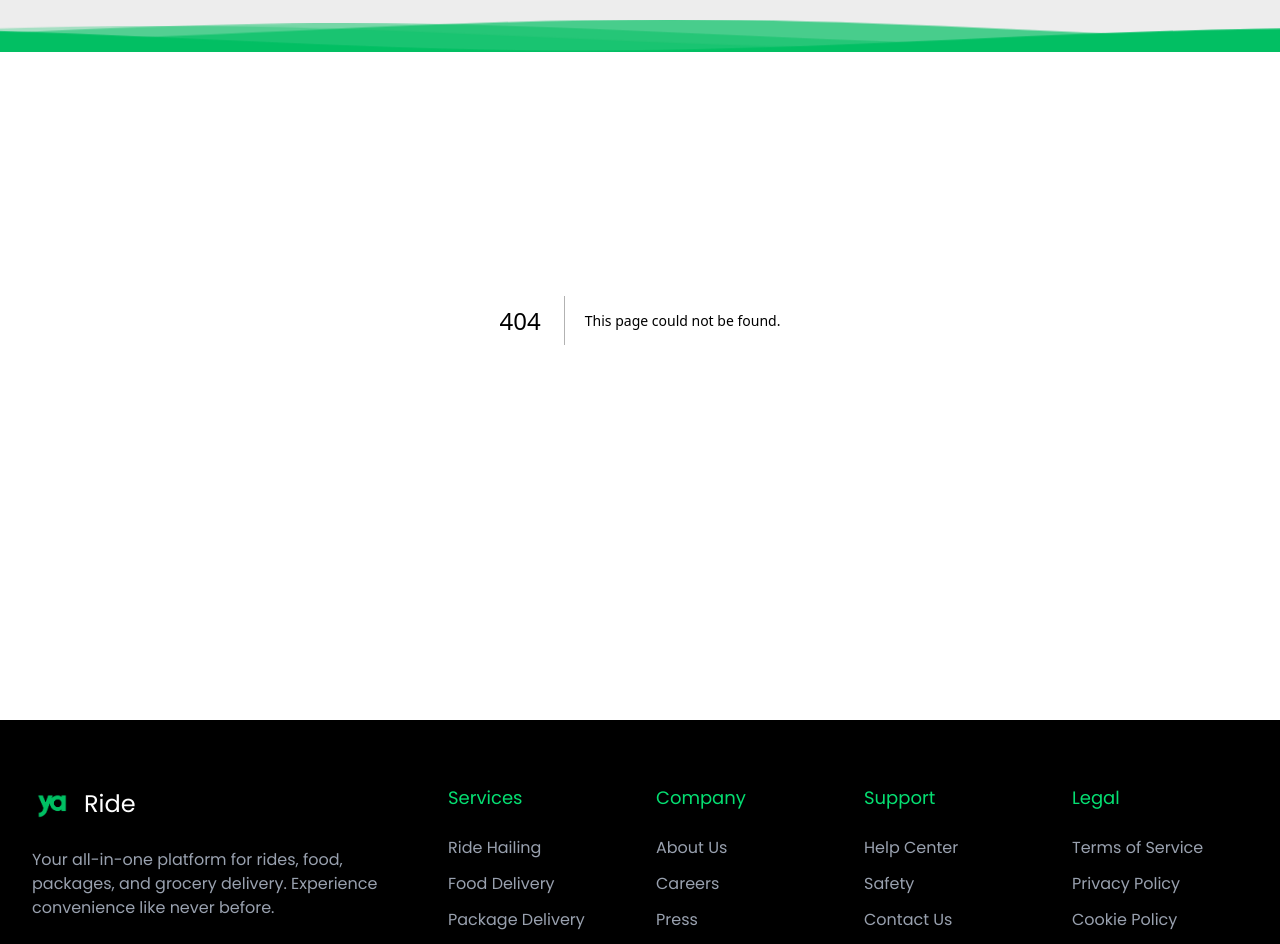
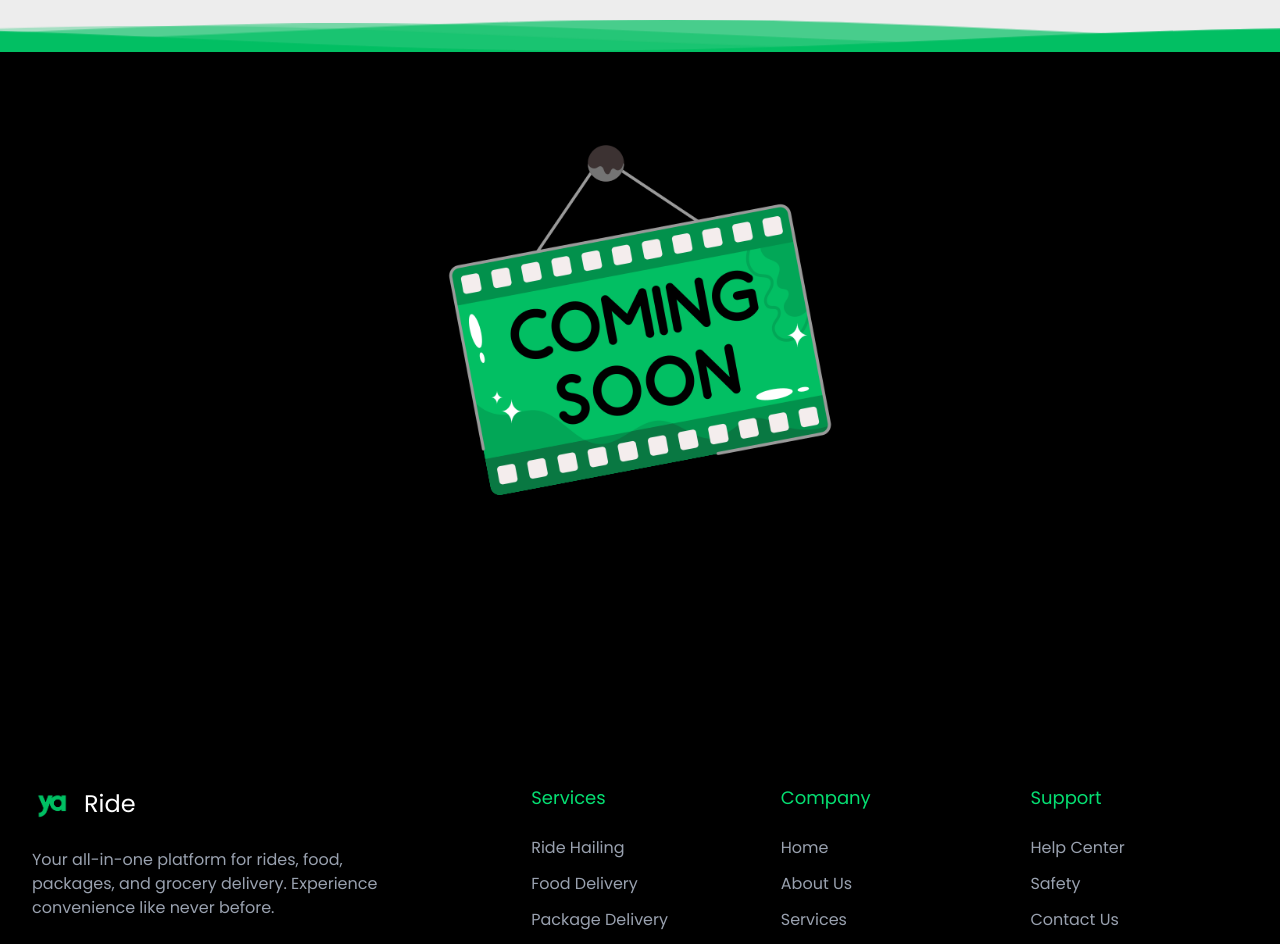
Before and after one commit to uberaddis/ya-landing, a Next.js app: page /coming-soon in a window 1280 px wide. Before the commit this address had no page. Shown: the part 80-1024 px from the top of the page. Built offline with nearby package versions, Linux system fonts and the light colour scheme.

Commit message:
fix links, add coming soon page

```diff
--- /dev/null
+++ b/app/coming-soon/page.tsx
@@ -0,0 +1,9 @@
+import Image from 'next/image';
+
+export default function page() {
+    return (
+        <div className='w-full h-screen flex flex-col items-center justify-center'>
+            <Image src={'/coming-soon.png'} alt='coming soon' width={400} height={400} />
+        </div>
+    )
+}
--- a/app/components/About.tsx
+++ b/app/components/About.tsx
@@ -12,7 +12,7 @@ export default function About() {
                         <h3 className='text-base font-medium'>Trusted Ride Services in All Addis</h3>
                         <p className='text-sm font-light'>ya ride is your go-to app for safe, reliable, and affordable transportation. Whether you need a quick ride across town or a long-distance journey, we connect you with professional drivers in minutes. With a user-friendly interface, real-time tracking, and transparent pricing, ya ride ensures a seamless travel experience. Our drivers are vetted for safety and professionalism, giving you peace of mind on every trip.</p>
                     </div>
-                    <Link href={""} className='w-fit px-10 py-3 bg-[var(--foreground)] text-[var(--background)] text-xs font-semibold rounded-lg'>Download App</Link>
+                    <Link href={"/coming-soon"} className='w-fit px-10 py-3 bg-[var(--foreground)] text-[var(--background)] text-xs font-semibold rounded-lg'>Download App</Link>
                 </div>
             </div>
             <div className="absolute left-1/2 -translate-x-1/2 md:relative md:left-auto md:translate-x-0 blur-lg md:blur-none flex-1 py-10 z-[-1]">
--- a/app/components/AppDownload.tsx
+++ b/app/components/AppDownload.tsx
@@ -19,14 +19,14 @@ export default function AppDownload() {
                         <p className='text-sm font-light'>Experience the convenience of ya-ride on your mobile device. Download our app to request rides, track your driver, and manage your trips with ease. Available for both iOS and Android, the ya-ride app is designed to make your transportation experience seamless and efficient.</p>
                     </div>
                     <div className="max-w-lg flex flex-wrap sm:flex-nowrap items-center justify-center md:justify-start gap-5">
-                        <Link href={""} className='w-fit px-5 py-3 bg-[var(--foreground)] text-[var(--background)] text-xs font-semibold flex items-center gap-3 rounded-lg'>
+                        <Link href={"/coming-soon"} className='w-fit px-5 py-3 bg-[var(--foreground)] text-[var(--background)] text-xs font-semibold flex items-center gap-3 rounded-lg'>
                             <FaApple className='text-4xl' />
                             <div className="flex flex-col text-nowrap">
                                 <span className='text-sm font-extralight'>Download from</span>
                                 <span className='text-sm font-semibold'>Apple App Store</span>
                             </div>
                         </Link>
-                        <Link href={""} className='w-fit px-5 py-3 bg-[var(--foreground)] text-[var(--background)] text-xs font-semibold flex items-center gap-3 rounded-lg'>
+                        <Link href={"/coming-soon"} className='w-fit px-5 py-3 bg-[var(--foreground)] text-[var(--background)] text-xs font-semibold flex items-center gap-3 rounded-lg'>
                             <FaAndroid className='text-4xl' />
                             <div className="flex flex-col text-nowrap">
                                 <span className='text-sm font-extralight'>Download from</span>
--- a/app/components/ContactCards.tsx
+++ b/app/components/ContactCards.tsx
@@ -10,7 +10,7 @@ export default function ContactCards() {
                     </div>
                     <div>
                         <h3 className="text-[var(--primary)] text-sm font-medium">Call Us:</h3>
-                        <p className="text-black text-lg font-normal">+251 91112 1314</p>
+                        <p className="text-[var(--foreground)] text-lg font-normal">+251 91112 1314</p>
                     </div>
                 </div>
                 <div className="flex gap-5 sm:min-w-[300px] min-w-[200px] flex-wrap xs:flex-nowrap">
@@ -19,7 +19,7 @@ export default function ContactCards() {
                     </div>
                     <div>
                         <h3 className="text-[var(--primary)] text-sm font-medium">Email Us:</h3>
-                        <p className="text-black text-lg font-normal whitespace-nowrap">
+                        <p className="text-[var(--foreground)] text-lg font-normal whitespace-nowrap">
                             info@ya-ride.com
                         </p>
                     </div>
@@ -33,7 +33,7 @@ export default function ContactCards() {
                     </div>
                     <div>
                         <h3 className="text-[var(--primary)] text-sm font-medium">Visit Us:</h3>
-                        <p className="text-black text-lg font-normal">
+                        <p className="text-[var(--foreground)] text-lg font-normal">
                             Lideta Sub City Woreda 8
                         </p>
                     </div>
--- a/app/components/ContactForm.tsx
+++ b/app/components/ContactForm.tsx
@@ -49,7 +49,7 @@ export default function ContactForm() {
                         name="name"
                         type="text"
                         placeholder="Full Name*"
-                        className="min-w-[150px] sm:min-w-[300px] w-full bg-transparent py-3 placeholder:text-[#888] text-black text-base font-light outline-none border-b border-[#00000088] focus:border-[var(--primary)] duration-300"
+                        className="min-w-[150px] sm:min-w-[300px] w-full bg-transparent py-3 placeholder:text-[#888] text-black text-base font-light outline-none border-b border-[var(--light-foreground)] focus:border-[var(--primary)] duration-300"
                         value={name}
                         onChange={(e) => setName(e.target.value)}
                     />
@@ -57,7 +57,7 @@ export default function ContactForm() {
                         name="email"
                         type="email"
                         placeholder="Email Address*"
-                        className="min-w-[150px] sm:min-w-[300px] w-full bg-transparent py-3 placeholder:text-[#888] text-black text-base font-light outline-none border-b border-[#00000088] focus:border-[var(--primary)] duration-300"
+                        className="min-w-[150px] sm:min-w-[300px] w-full bg-transparent py-3 placeholder:text-[#888] text-black text-base font-light outline-none border-b border-[var(--light-foreground)] focus:border-[var(--primary)] duration-300"
                         value={email}
                         onChange={(e) => setEmail(e.target.value)}
                     />
@@ -65,7 +65,7 @@ export default function ContactForm() {
                         name="phone"
                         type="tel"
                         placeholder="Phone Number*"
-                        className="min-w-[150px] sm:min-w-[300px] w-full bg-transparent py-3 placeholder:text-[#888] text-black text-base font-light outline-none border-b border-[#00000088] focus:border-[var(--primary)] duration-300"
+                        className="min-w-[150px] sm:min-w-[300px] w-full bg-transparent py-3 placeholder:text-[#888] text-black text-base font-light outline-none border-b border-[var(--light-foreground)] focus:border-[var(--primary)] duration-300"
                         value={phone}
                         onChange={(e) => setPhone(e.target.value)}
                     />
@@ -73,7 +73,7 @@ export default function ContactForm() {
                         name="subject"
                         type="text"
                         placeholder="Subject*"
-                        className="min-w-[150px] sm:min-w-[300px] w-full bg-transparent py-3 placeholder:text-[#888] text-black text-base font-light outline-none border-b border-[#00000088] focus:border-[var(--primary)] duration-300"
+                        className="min-w-[150px] sm:min-w-[300px] w-full bg-transparent py-3 placeholder:text-[#888] text-black text-base font-light outline-none border-b border-[var(--light-foreground)] focus:border-[var(--primary)] duration-300"
                         value={subject}
                         onChange={(e) => setSubject(e.target.value)}
                     />
@@ -84,7 +84,7 @@ export default function ContactForm() {
                         id="message"
                         placeholder="Your Message*"
                         rows={5}
-                        className="w-full bg-transparent py-3 placeholder:text-[#888] text-black text-base font-light outline-none border-b border-[#00000088] focus:border-[var(--primary)] duration-300"
+                        className="w-full bg-transparent py-3 placeholder:text-[#888] text-black text-base font-light outline-none border-b border-[var(--light-foreground)] focus:border-[var(--primary)] duration-300"
                         value={message}
                         onChange={(e) => setMessage(e.target.value)}
                     ></textarea>
--- a/app/components/Footer.tsx
+++ b/app/components/Footer.tsx
@@ -1,5 +1,6 @@
 import { Facebook, Twitter, Instagram, Linkedin, MapPin, Phone, Mail, Download } from 'lucide-react';
 import Image from 'next/image';
+import Link from 'next/link';
 
 export default function Footer() {
     const footerLinks = {
@@ -10,23 +11,23 @@ export default function Footer() {
             { name: 'Grocery Delivery', href: '#' }
         ],
         company: [
-            { name: 'About Us', href: '#' },
-            { name: 'Careers', href: '#' },
-            { name: 'Press', href: '#' },
-            { name: 'Blog', href: '#' }
+            { name: 'Home', href: '/' },
+            { name: 'About Us', href: '#about' },
+            { name: 'Services', href: '#services' },
+            { name: 'Contact Us', href: '#contact' }
         ],
         support: [
-            { name: 'Help Center', href: '#' },
-            { name: 'Safety', href: '#' },
-            { name: 'Contact Us', href: '#' },
-            { name: 'Driver Support', href: '#' }
+            { name: 'Help Center', href: '/coming-soon' },
+            { name: 'Safety', href: '/coming-soon' },
+            { name: 'Contact Us', href: '/coming-soon#' },
+            { name: 'Driver Support', href: '/coming-soon' }
         ],
-        legal: [
-            { name: 'Terms of Service', href: '#' },
-            { name: 'Privacy Policy', href: '#' },
-            { name: 'Cookie Policy', href: '#' },
-            { name: 'Accessibility', href: '#' }
-        ]
+        // legal: [
+        //     { name: 'Terms of Service', href: '#' },
+        //     { name: 'Privacy Policy', href: '#' },
+        //     { name: 'Cookie Policy', href: '#' },
+        //     { name: 'Accessibility', href: '#' }
+        // ]
     };
 
     const socialLinks = [
@@ -40,7 +41,7 @@ export default function Footer() {
         <footer className="bg-black text-white">
             {/* Main Footer */}
             <div className="max-w-7xl mx-auto px-4 sm:px-6 lg:px-8 py-16">
-                <div className="grid grid-cols-1 md:grid-cols-2 lg:grid-cols-6 gap-8">
+                <div className="grid grid-cols-1 md:grid-cols-2 lg:grid-cols-5 gap-8">
                     {/* Brand Section */}
                     <div className="lg:col-span-2">
                         <div className="flex items-center mb-6">
@@ -77,12 +78,11 @@ export default function Footer() {
                         <ul className="space-y-3">
                             {footerLinks.services.map((link, index) => (
                                 <li key={index}>
-                                    <a
-                                        href={link.href}
+                                    <p
                                         className="text-gray-400 hover:text-green-400 transition-colors duration-300"
                                     >
                                         {link.name}
-                                    </a>
+                                    </p>
                                 </li>
                             ))}
                         </ul>
@@ -94,12 +94,12 @@ export default function Footer() {
                         <ul className="space-y-3">
                             {footerLinks.company.map((link, index) => (
                                 <li key={index}>
-                                    <a
+                                    <Link
                                         href={link.href}
                                         className="text-gray-400 hover:text-green-400 transition-colors duration-300"
                                     >
                                         {link.name}
-                                    </a>
+                                    </Link>
                                 </li>
                             ))}
                         </ul>
@@ -111,19 +111,19 @@ export default function Footer() {
                         <ul className="space-y-3">
                             {footerLinks.support.map((link, index) => (
                                 <li key={index}>
-                                    <a
+                                    <Link
                                         href={link.href}
                                         className="text-gray-400 hover:text-green-400 transition-colors duration-300"
                                     >
                                         {link.name}
-                                    </a>
+                                    </Link>
                                 </li>
                             ))}
                         </ul>
                     </div>
 
                     {/* Legal */}
-                    <div>
+                    {/* <div>
                         <h4 className="text-lg mb-6 text-green-400">Legal</h4>
                         <ul className="space-y-3">
                             {footerLinks.legal.map((link, index) => (
@@ -137,7 +137,7 @@ export default function Footer() {
                                 </li>
                             ))}
                         </ul>
-                    </div>
+                    </div> */}
                 </div>
 
                 {/* App Download Section */}
@@ -148,8 +148,8 @@ export default function Footer() {
                             <p className="text-gray-400">Download our app for the best experience</p>
                         </div>
                         <div className="flex flex-col sm:flex-row gap-4">
-                            <a
-                                href="#"
+                            <Link
+                                href="/coming-soon"
                                 className="flex items-center bg-white text-gray-900 px-6 py-3 rounded-xl hover:bg-gray-100 transition-colors duration-300 group"
                             >
                                 <Download className="w-5 h-5 mr-3 group-hover:text-green-600" />
@@ -157,9 +157,9 @@ export default function Footer() {
                                     <div className="text-xs text-gray-600">Download on the</div>
                                     <div className="text-sm">App Store</div>
                                 </div>
-                            </a>
-                            <a
-                                href="#"
+                            </Link>
+                            <Link
+                                href="/coming-soon"
                                 className="flex items-center bg-white text-gray-900 px-6 py-3 rounded-xl hover:bg-gray-100 transition-colors duration-300 group"
                             >
                                 <Download className="w-5 h-5 mr-3 group-hover:text-green-600" />
@@ -167,7 +167,7 @@ export default function Footer() {
                                     <div className="text-xs text-gray-600">Get it on</div>
                                     <div className="text-sm">Google Play</div>
                                 </div>
-                            </a>
+                            </Link>
                         </div>
                     </div>
                 </div>
@@ -179,14 +179,14 @@ export default function Footer() {
                             {socialLinks.map((social, index) => {
                                 const IconComponent = social.icon;
                                 return (
-                                    <a
+                                    <Link
                                         key={index}
                                         href={social.href}
                                         aria-label={social.label}
                                         className="w-10 h-10 bg-gray-800 rounded-full flex items-center justify-center text-gray-400 hover:bg-green-600 hover:text-white transition-all duration-300 transform hover:scale-110"
                                     >
                                         <IconComponent className="w-5 h-5" />
-                                    </a>
+                                    </Link>
                                 );
                             })}
                         </div>
--- a/app/components/Hero.tsx
+++ b/app/components/Hero.tsx
@@ -10,7 +10,7 @@ export default function Hero() {
                 <div className="max-w-sm relative flex flex-col justify-end md:justify-center pb-20 md:pb-0 h-full">
                     <h1 className='text-2xl sm:text-4xl md:text-3xl xl:text-4xl font-extrabold mb-8'>Your Ride, On Demand. Anytime, Anywhere.</h1>
                     <p className='text-sm lg:text-base font-light mb-5'>Experience seamless, safe, and affordable rides with just a tap. ya ride connects you to reliable drivers in minutes.</p>
-                    <Link href={""} className='w-fit px-10 py-3 bg-[var(--foreground)] text-[var(--background)] text-sm font-semibold rounded-lg'>Download Now</Link>
+                    <Link href={"/coming-soon"} className='w-fit px-10 py-3 bg-[var(--foreground)] text-[var(--background)] text-sm font-semibold rounded-lg'>Download Now</Link>
                 </div>
             </div>
             <div className="absolute top-20 right-0 md:relative md:top-auto md:right-auto md:flex-[.6] h-auto md:h-full flex justify-start items-end md:py-24 overflow-hidden">
--- a/app/components/Services.tsx
+++ b/app/components/Services.tsx
@@ -59,7 +59,7 @@ export default function Services() {
                                 </div>
 
                                 {/* Title */}
-                                <h3 className="text-xl mb-4 group-hover:text-green-600 transition-colors duration-300">
+                                <h3 className="text-xl text-black mb-4 group-hover:text-green-600 transition-colors duration-300">
                                     {service.title}
                                 </h3>
 
--- a/styles/globals.css
+++ b/styles/globals.css
@@ -4,6 +4,8 @@
   --background: #ffffff;
   --foreground: #000000;
   --primary: #02bf63;
+  --light-background: #ffffff88;
+  --light-foreground: #00000088;
 }
 
 @theme inline {
@@ -16,6 +18,8 @@
     --background: #000000;
     --foreground: #ededed;
     --primary: #02bf63;
+    --light-background: #00000088;
+    --light-foreground: #ffffff88;
   }
 }
 
```
Also changed, not shown: public/coming-soon.png (added).
